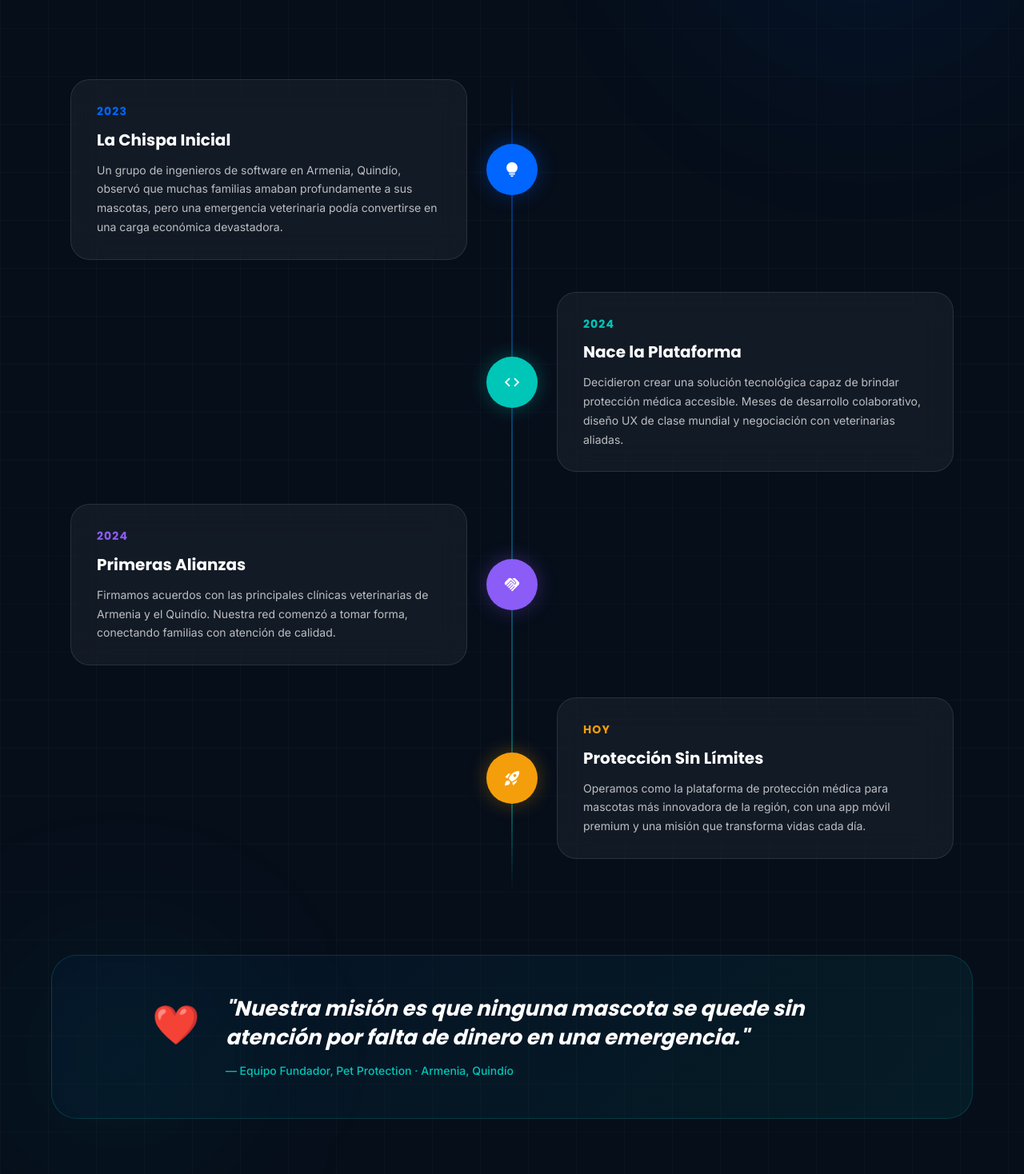
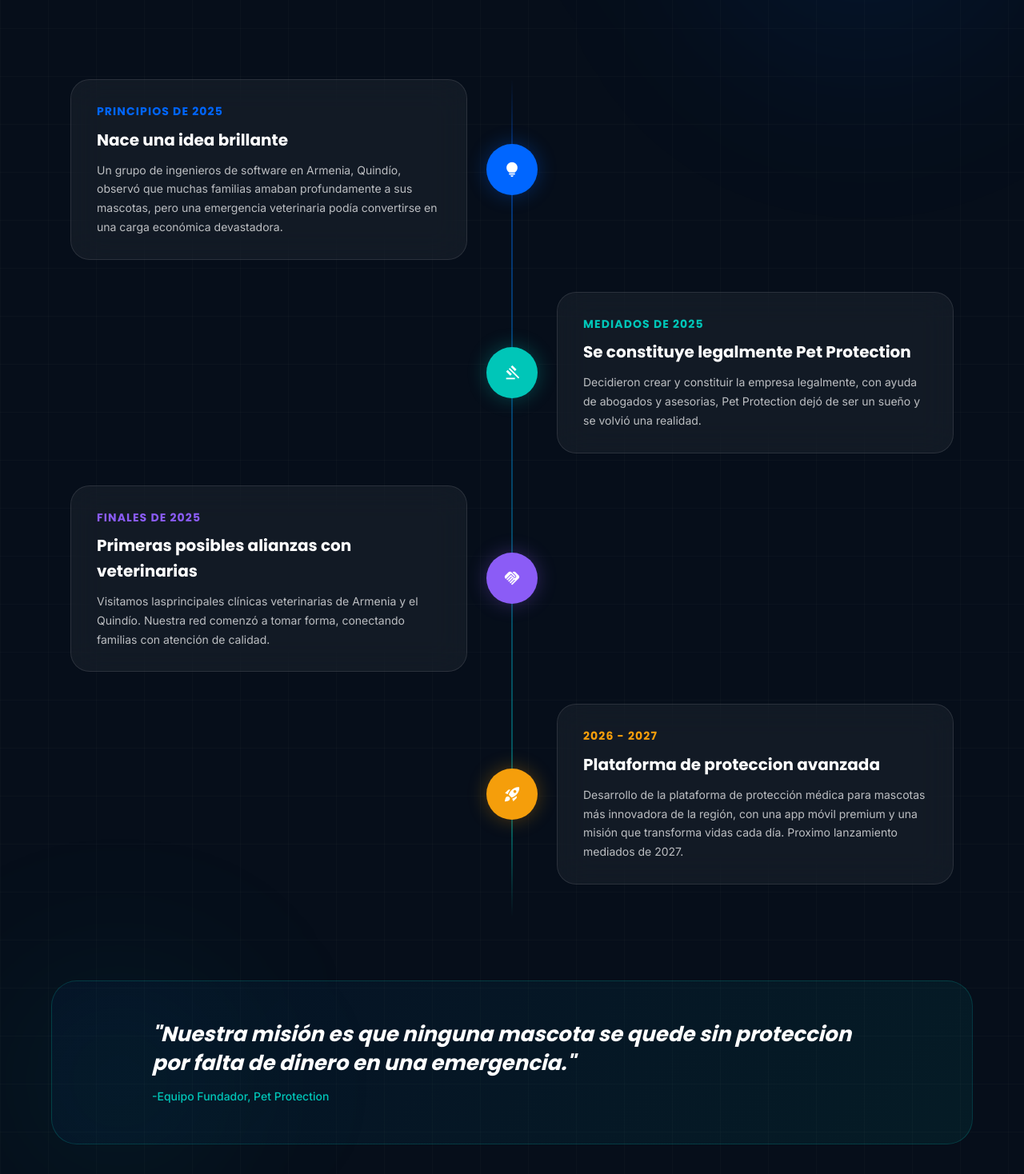
Before and after one commit to RCMEDINA2004/pet_protection_website, a React (Vite) app: page / in a window 1280 px wide. Shown: the part 2882-4350 px from the top of the page at 80% size. Built offline with nearby package versions, Linux system fonts and the light colour scheme.

Commit message:
Subida de fotos y cambios en la linea del tiempo

```diff
--- a/src/components/OurStory.jsx
+++ b/src/components/OurStory.jsx
@@ -3,31 +3,31 @@
 
 const timeline = [
   {
-    year: '2023',
+    year: 'Principios de 2025',
     icon: 'lightbulb',
-    title: 'La Chispa Inicial',
+    title: 'Nace una idea brillante',
     desc: 'Un grupo de ingenieros de software en Armenia, Quindío, observó que muchas familias amaban profundamente a sus mascotas, pero una emergencia veterinaria podía convertirse en una carga económica devastadora.',
     color: '#0066FF',
   },
   {
-    year: '2024',
-    icon: 'code',
-    title: 'Nace la Plataforma',
-    desc: 'Decidieron crear una solución tecnológica capaz de brindar protección médica accesible. Meses de desarrollo colaborativo, diseño UX de clase mundial y negociación con veterinarias aliadas.',
+    year: 'Mediados de 2025',
+    icon: 'gavel',
+    title: 'Se constituye legalmente Pet Protection',
+    desc: 'Decidieron crear y constituir la empresa legalmente, con ayuda de abogados y asesorias, Pet Protection dejó de ser un sueño y se volvió una realidad.',
     color: '#00C6B8',
   },
   {
-    year: '2024',
+    year: 'Finales de 2025',
     icon: 'handshake',
-    title: 'Primeras Alianzas',
-    desc: 'Firmamos acuerdos con las principales clínicas veterinarias de Armenia y el Quindío. Nuestra red comenzó a tomar forma, conectando familias con atención de calidad.',
+    title: 'Primeras posibles alianzas con veterinarias',
+    desc: 'Visitamos lasprincipales clínicas veterinarias de Armenia y el Quindío. Nuestra red comenzó a tomar forma, conectando familias con atención de calidad.',
     color: '#8B5CF6',
   },
   {
-    year: 'Hoy',
+    year: '2026 - 2027',
     icon: 'rocket_launch',
-    title: 'Protección Sin Límites',
-    desc: 'Operamos como la plataforma de protección médica para mascotas más innovadora de la región, con una app móvil premium y una misión que transforma vidas cada día.',
+    title: 'Plataforma de proteccion avanzada',
+    desc: 'Desarrollo de la plataforma de protección médica para mascotas más innovadora de la región, con una app móvil premium y una misión que transforma vidas cada día. Proximo lanzamiento mediados de 2027.',
     color: '#F59E0B',
   },
 ];
@@ -100,12 +100,11 @@
         {/* Closing Callout */}
         <div className="story__callout reveal">
           <div className="story__callout-inner">
-            <div className="story__callout-emoji">❤️</div>
             <div className="story__callout-content">
-              <h3 className="story__callout-title">
-                "Nuestra misión es que ninguna mascota se quede sin atención por falta de dinero en una emergencia."
-              </h3>
-              <p className="story__callout-sub">— Equipo Fundador, Pet Protection · Armenia, Quindío</p>
+              <h4 className="story__callout-title">
+                "Nuestra misión es que ninguna mascota se quede sin proteccion por falta de dinero en una emergencia."
+              </h4>
+              <p className="story__callout-sub">-Equipo Fundador, Pet Protection</p>
             </div>
           </div>
         </div>
--- a/src/components/WhatIs.jsx
+++ b/src/components/WhatIs.jsx
@@ -1,5 +1,7 @@
 import { useEffect, useRef } from 'react';
 import './WhatIs.css';
+import photo_1 from '../assets/photo_1.jpg';
+import photo_2 from '../assets/photo_2.jpg';
 
 const stats = [
   { icon: 'health_and_safety', value: 'Disponible', label: 'Se brinda proteccion a mascotas del hogar, perros y gatos.', color: '#0066FF' },
@@ -71,14 +73,14 @@
           <div className="whatis__visual reveal-left">
             <div className="whatis__img-main">
               <img
-                src="https://images.unsplash.com/photo-1548199973-03cce0bbc87b?w=800&q=80"
+                src={photo_1}
                 alt="Veterinaria examinando a un perro golden retriever en clínica moderna"
               />
               <div className="whatis__img-overlay" />
             </div>
             <div className="whatis__img-secondary">
               <img
-                src="https://images.unsplash.com/photo-1628009368231-7bb7cfcb0def?w=500&q=80"
+                src={photo_2}
                 alt="Familia feliz con su mascota usando la app Pet Protection"
               />
             </div>
```
Also changed, not shown: src/assets/photo_1.jpg (added), src/assets/photo_2.jpg (added).
